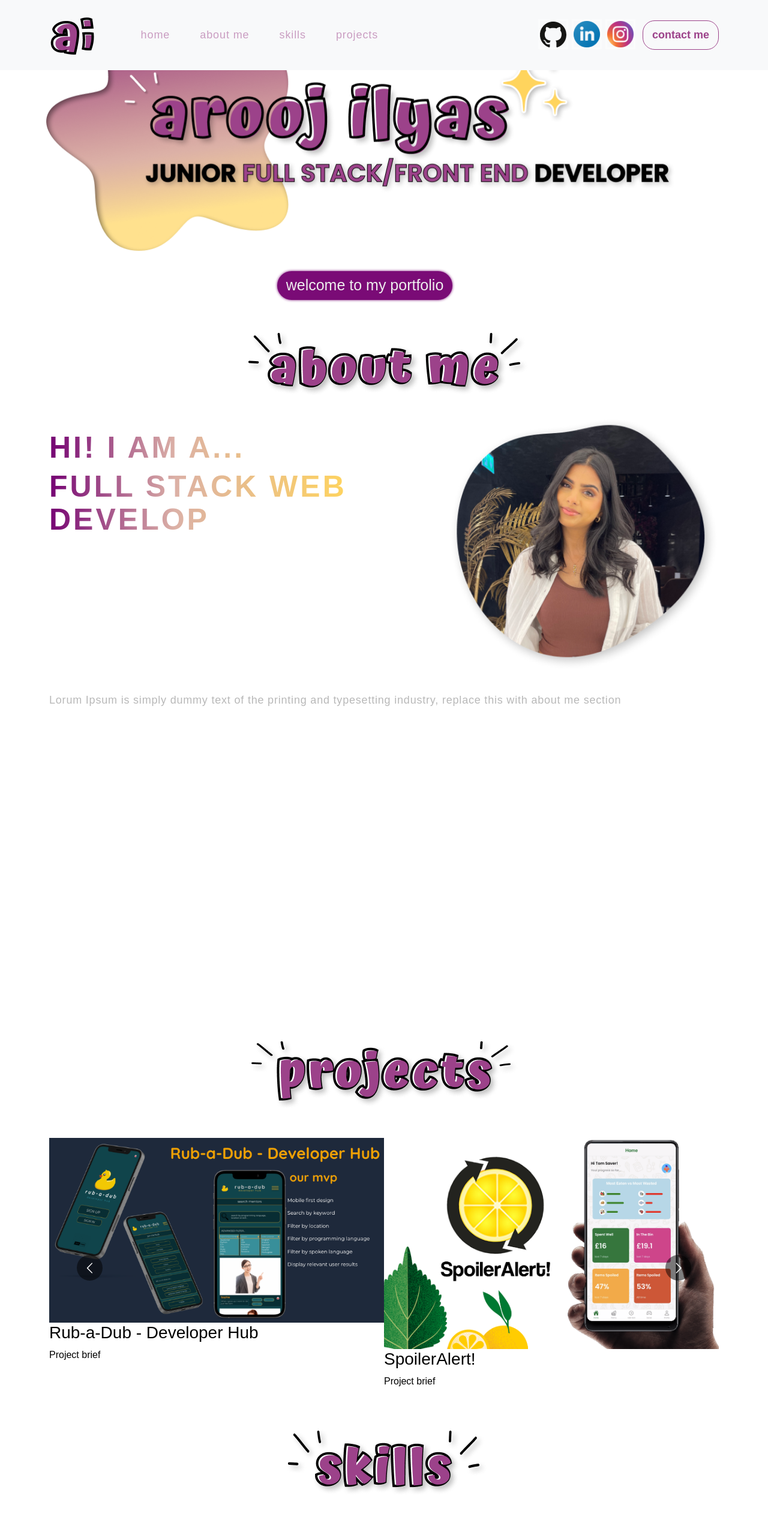
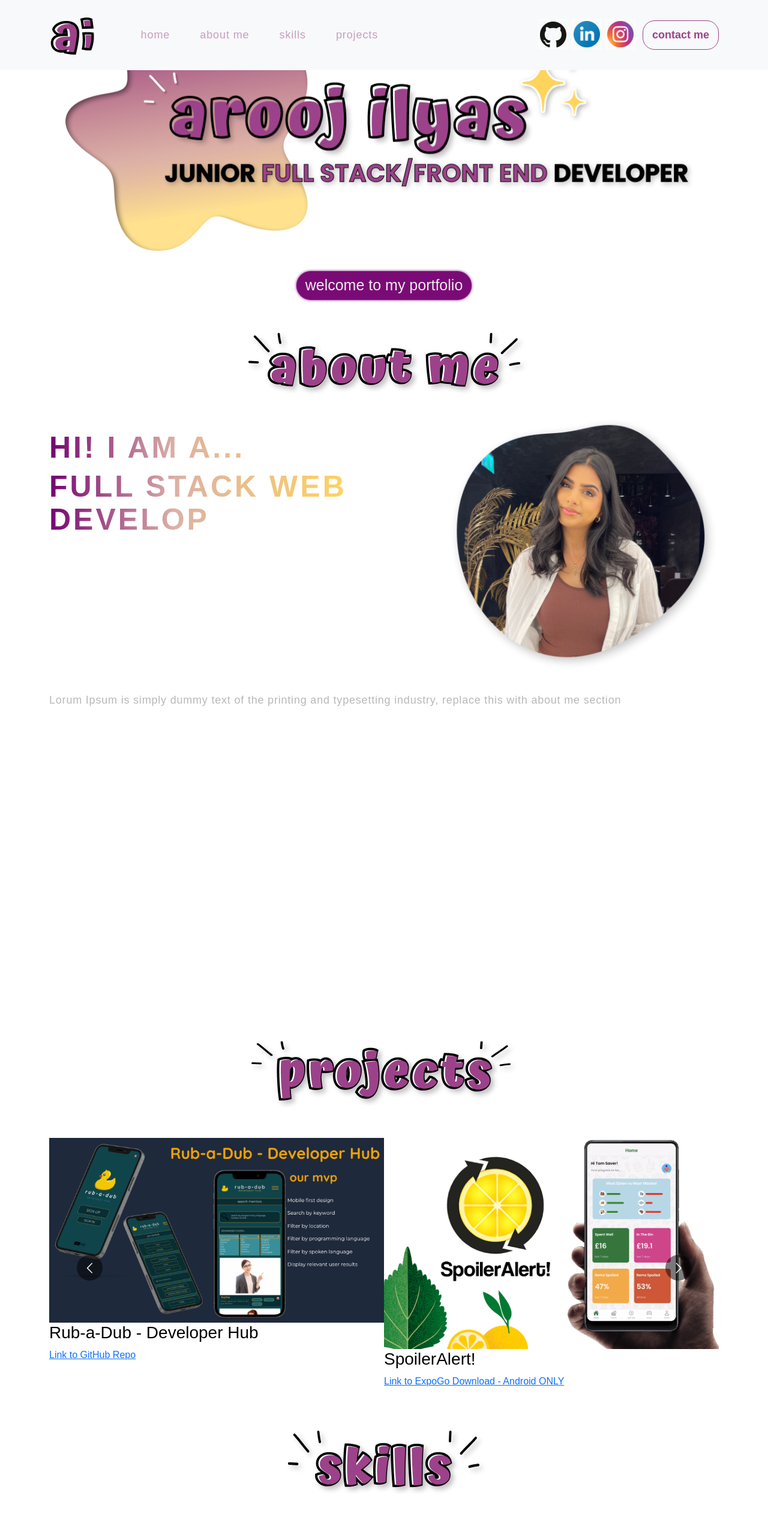
Before and after one commit to arooj-ilyas/myportfolio, a React (Create React App) app: page / in a window 1280 px wide. Shown: the top 2544 px of the page at 60% size. Built offline with nearby package versions, Linux system fonts and the light colour scheme.

Commit message:
links for projects added

```diff
--- a/src/App.css
+++ b/src/App.css
@@ -280,8 +280,9 @@ nav.custom-navbar .navbar-toggler-icon {
   display: flex;
   justify-content: center;
   align-items: center;
-  max-width: 95%;
+  max-width: 90%;
   height: auto;
+  margin: 0 auto;
 }
 
 
--- a/src/components/Projects.js
+++ b/src/components/Projects.js
@@ -39,19 +39,26 @@ const Projects = () => {
           <div className="item">
             <img src={rubADubGraphic} alt="project-graphic"/>
             <h3>Rub-a-Dub - Developer Hub</h3>
-            <p>Project brief</p>
+            <a href="https://github.com/arooj-ilyas/SOCProjectWeek_RubADub">
+            <p>Link to GitHub Repo</p>
+            </a>
+
           </div>
 
           <div className="item">
             <img src={spoilerAlertGraphic} alt="project-graphic"/>
             <h3>SpoilerAlert!</h3>
-            <p>Project brief</p>
+            <a href="https://expo.dev/@fat_arrow_faction/SpoilerAlert?serviceType=classic&distribution=expo-go">
+            <p>Link to ExpoGo Download - Android ONLY</p>
+            </a>
           </div>
 
           <div className="item">
             <img src={modernBankAppGraphic} alt="project-graphic"/>
             <h3>Modern Bank App</h3>
-            <p>Project brief</p>
+            <a href="modern-bank-app-inky.vercel.app">
+            <p>Link to deployed site</p>
+            </a>
           </div>
 
         </Carousel>
```
